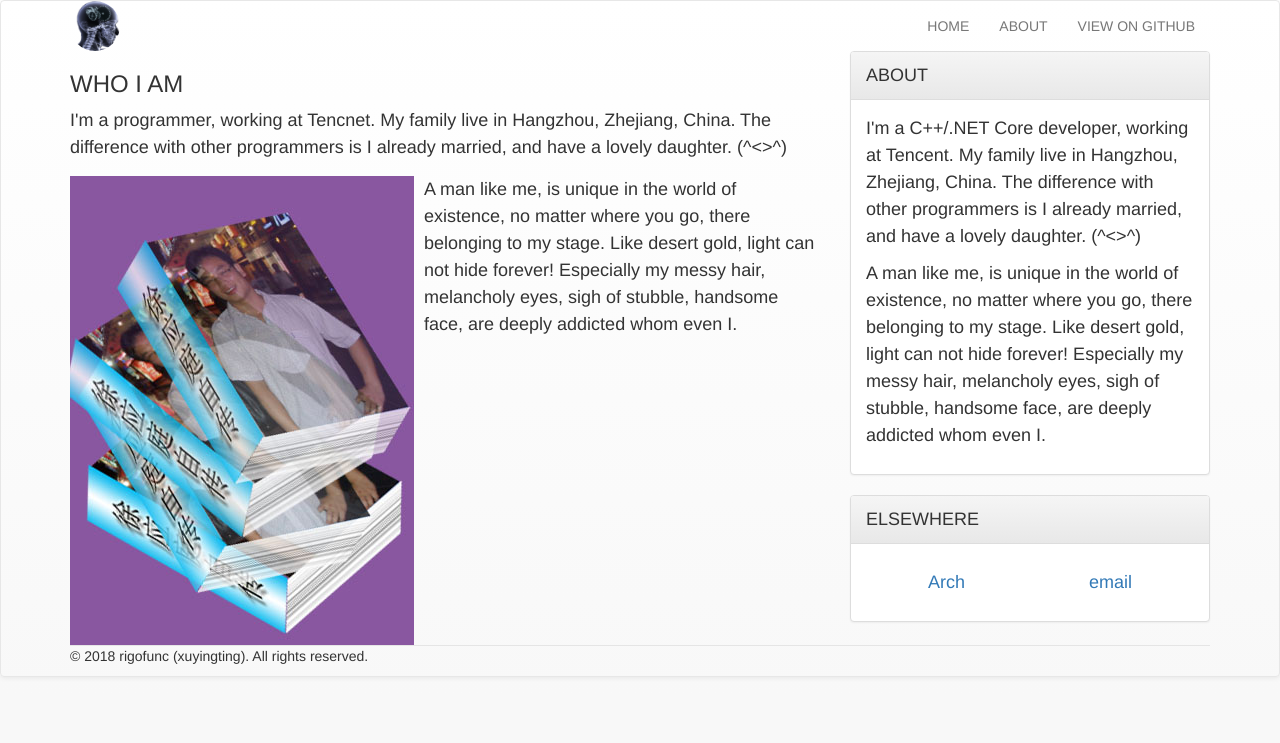
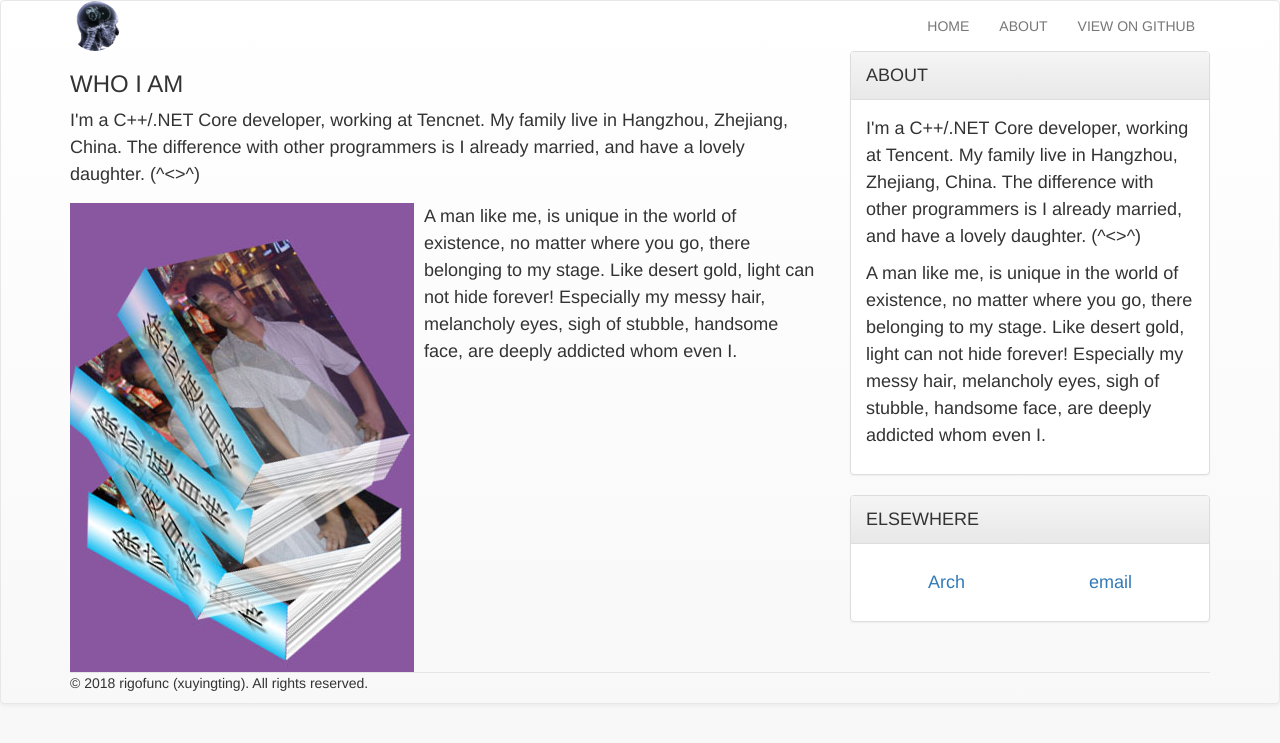
Before and after one commit to rigofunc/xyting.github.io, a Jekyll site: the page built from about.html, in a window 1280 px wide. Shown: the top 743 px of the page. Built offline with Jekyll 4.4.1, drawn with Linux system fonts in a browser that asks for light colours.

Commit message:
update about me

```diff
--- a/about.html
+++ b/about.html
@@ -3,8 +3,7 @@ layout: default
 ---
 
 <h3>WHO I AM</h3>
-<p>I'm a programmer, working at Tencnet. My family live in Hangzhou, Zhejiang, China. The difference with other programmers is I already married, and have
-  a lovely daughter. (^&lt;&gt;^)</p>
+<p>I'm a C++/.NET Core developer, working at Tencnet. My family live in Hangzhou, Zhejiang, China. The difference with other programmers is I already married, and have a lovely daughter. (^&lt;&gt;^)</p>
 
 <div class="media">
   <div class="media-left">
```
